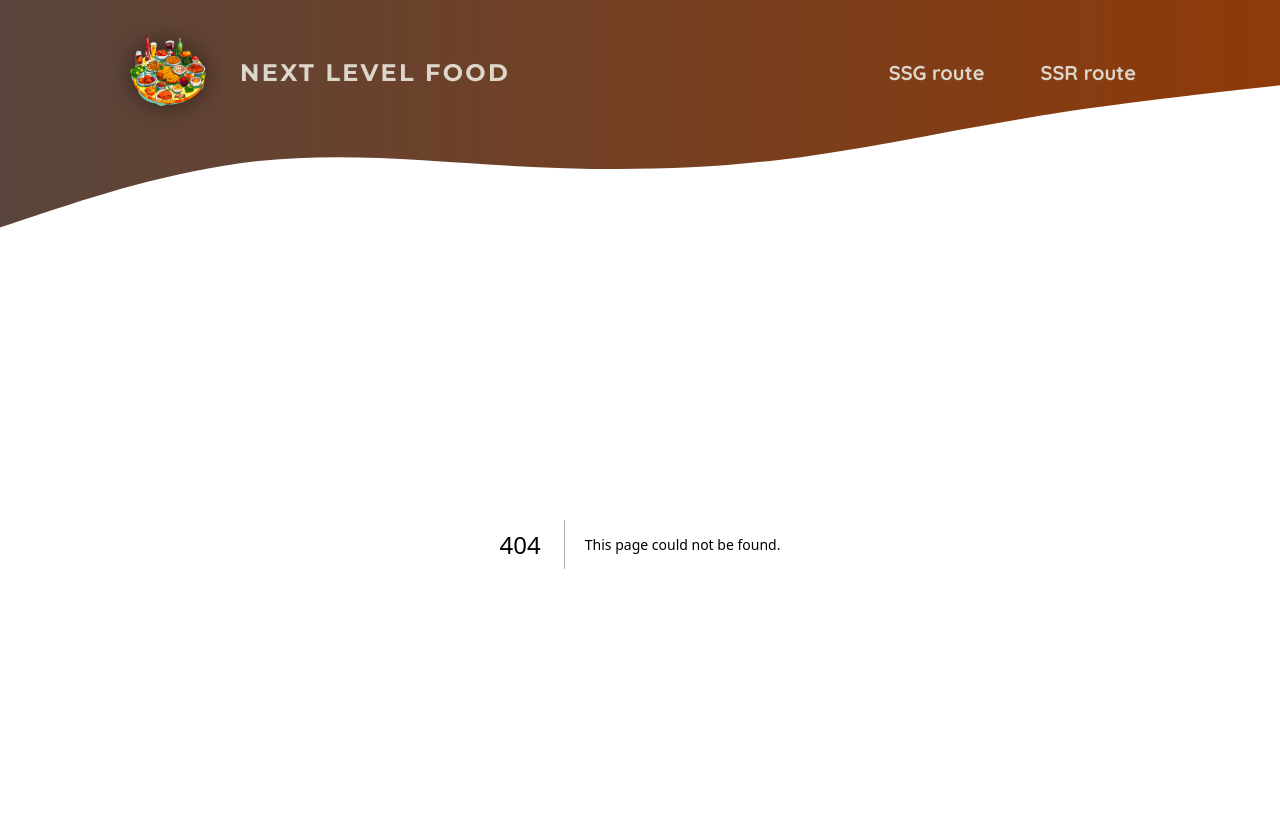
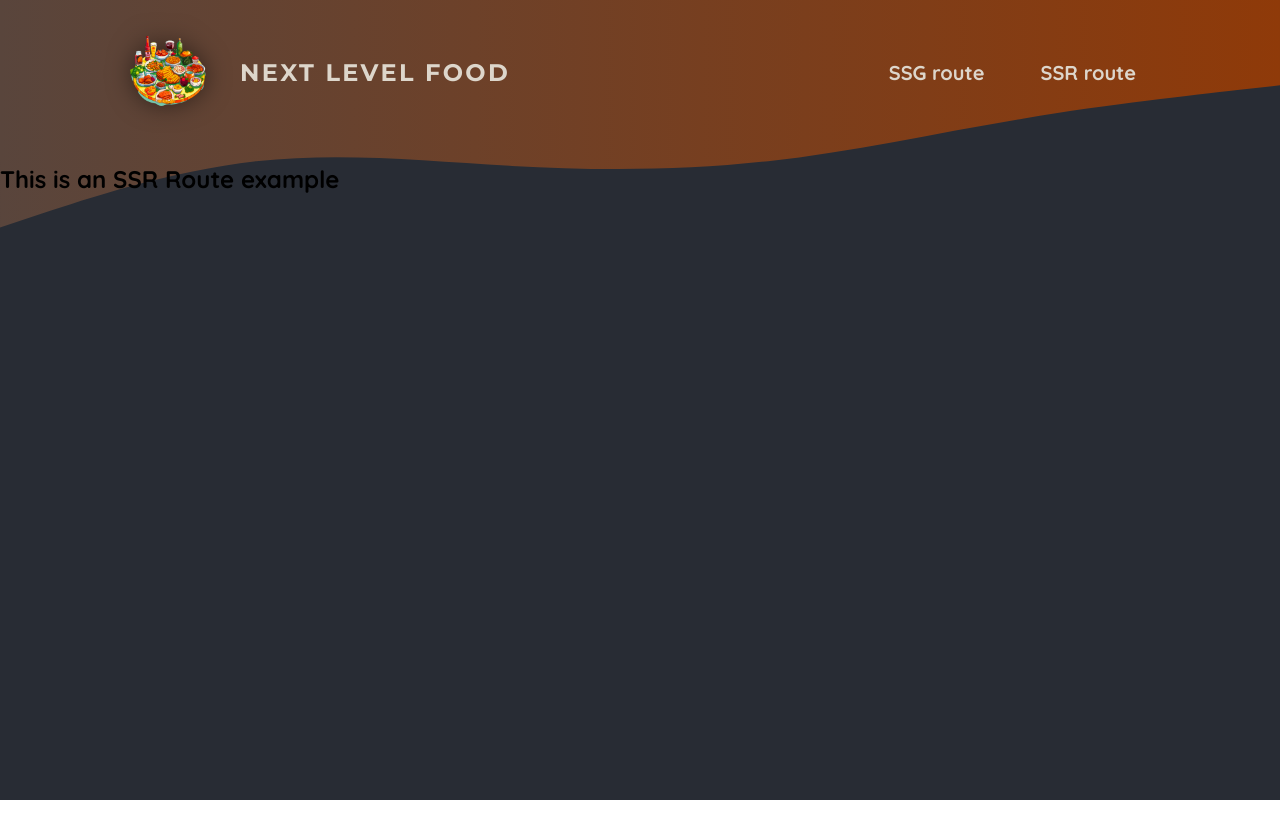
Before and after one commit to Prakash-Ravichandran/Next.js-Mastery-Hub, a Next.js app: page /ssr in a window 1280 px wide. Before the commit this address had no page. Shown: the top 838 px of the page. After the commit the page ends 800 px from the top, so only its background shows below. Built offline with nearby package versions, Linux system fonts and the light colour scheme.

Commit message:
rendering types route setup -

```diff
--- /dev/null
+++ b/app/ssg/page.jsx
@@ -0,0 +1,5 @@
+export default function SSGComponent(){
+    return (<>
+       <h2>This is an SSG route example</h2>
+    </>);
+}
--- /dev/null
+++ b/app/ssr/page.jsx
@@ -0,0 +1,5 @@
+export default function SSRComponent(){
+    return (<>
+       <h2>This is an SSR Route example</h2>
+    </>);
+}
```
